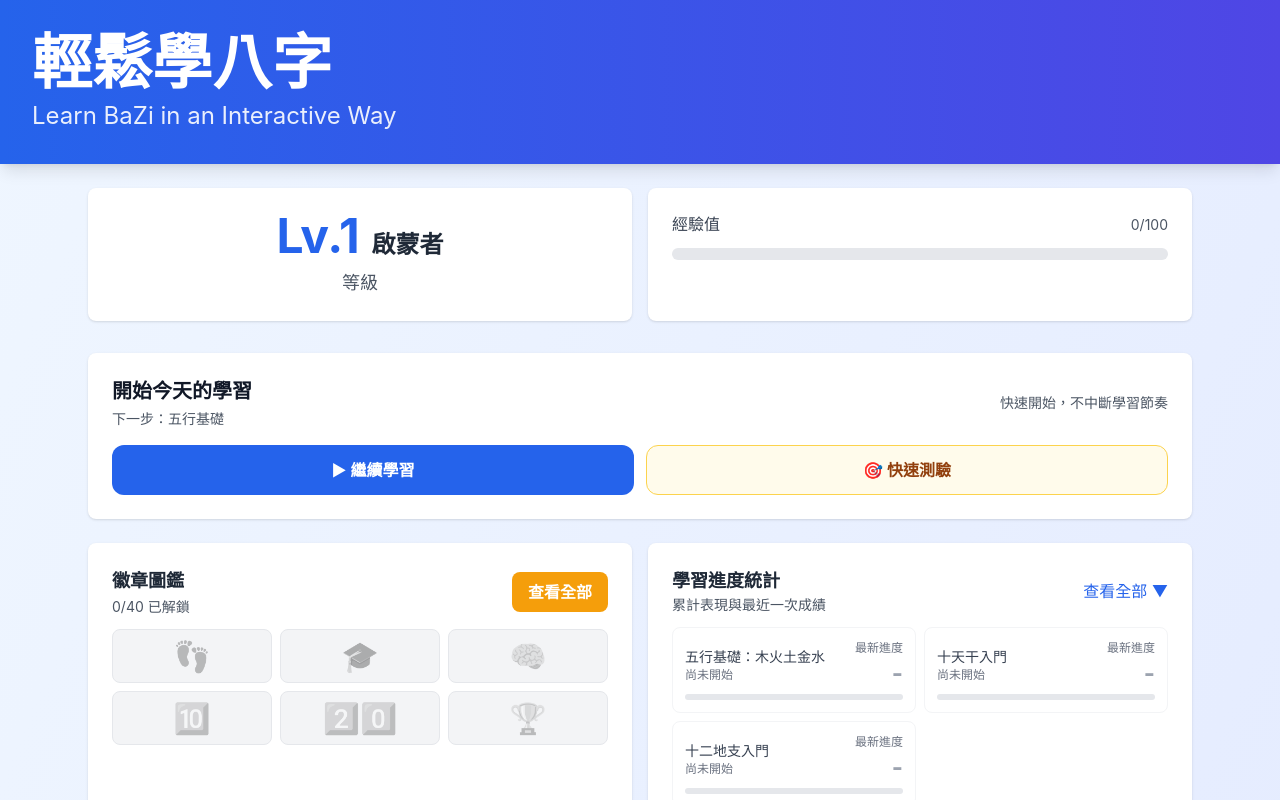
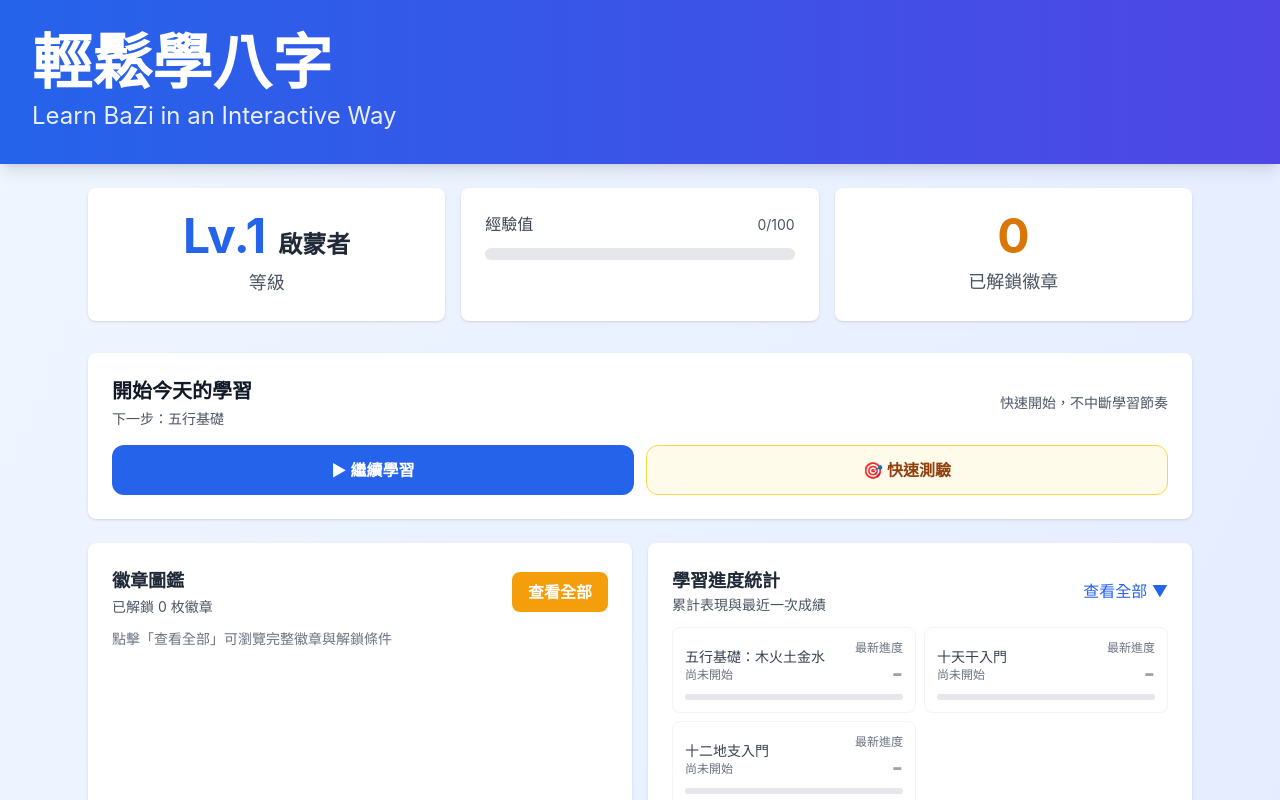
Before and after one commit to insilencio-app/bazi-game, a React (Vite) app: page / in a window 1280 px wide. Shown: the top 800 px of the page. Built offline with nearby package versions, Linux system fonts and the light colour scheme.

Commit message:
Refine home stats row and simplify badge gallery preview

```diff
--- a/src/components/home/BadgesView.tsx
+++ b/src/components/home/BadgesView.tsx
@@ -26,9 +26,7 @@ export const BadgesView: React.FC<BadgesViewProps> = ({
         <div className="flex flex-col sm:flex-row sm:items-center sm:justify-between gap-3 sm:gap-0">
           <div>
             <h1 className="text-2xl sm:text-3xl lg:text-4xl font-bold">徽章圖鑑</h1>
-            <p className="text-sm sm:text-base opacity-95 mt-1">
-              已解鎖 {unlockedBadgeIds.length}/{allBadgeIds.length}
-            </p>
+            <p className="text-sm sm:text-base opacity-95 mt-1">已解鎖 {unlockedBadgeIds.length}</p>
           </div>
           <button
             onClick={onBack}
--- a/src/components/home/MenuView.tsx
+++ b/src/components/home/MenuView.tsx
@@ -1,12 +1,5 @@
 import React from 'react';
 import { mockLessons } from '../../data/mockData';
-
-type BadgeDefinition = {
-  name: string;
-  emoji: string;
-  hintShort: string;
-  hintLong: string;
-};
 
 type LevelProgress = {
   level: number;
@@ -46,8 +39,6 @@ interface MenuViewProps {
   getLevelTitle: (level: number) => string;
   completedLessonIds: Set<number>;
   unlockedBadgeIds: string[];
-  allBadgeIds: string[];
-  badgeDefinitions: Record<string, BadgeDefinition>;
   onOpenBadgeGallery: () => void;
   isProgressChartsOpen: boolean;
   onToggleProgressCharts: () => void;
@@ -61,8 +52,6 @@ export const MenuView: React.FC<MenuViewProps> = ({
   getLevelTitle,
   completedLessonIds,
   unlockedBadgeIds,
-  allBadgeIds,
-  badgeDefinitions,
   onOpenBadgeGallery,
   isProgressChartsOpen,
   onToggleProgressCharts,
@@ -86,7 +75,7 @@ export const MenuView: React.FC<MenuViewProps> = ({
         </header>
 
         <div className="max-w-6xl mx-auto p-6">
-          <div className="grid grid-cols-1 sm:grid-cols-2 gap-4 mb-8">
+          <div className="grid grid-cols-1 sm:grid-cols-3 gap-4 mb-8">
             <div className="bg-white p-4 sm:p-6 rounded-lg shadow text-center">
               <div className="flex items-baseline justify-center gap-2 sm:gap-3">
                 <span className="text-3xl sm:text-4xl lg:text-5xl font-bold text-blue-600">Lv.{levelProgress.level}</span>
@@ -107,6 +96,10 @@ export const MenuView: React.FC<MenuViewProps> = ({
                   style={{ width: `${Math.min(100, levelProgress.progressPercent)}%` }}
                 ></div>
               </div>
+            </div>
+            <div className="bg-white p-4 sm:p-6 rounded-lg shadow text-center">
+              <p className="text-3xl sm:text-4xl lg:text-5xl font-bold text-amber-600">{unlockedBadgeIds.length}</p>
+              <p className="text-sm sm:text-base lg:text-lg text-gray-600 mt-2">已解鎖徽章</p>
             </div>
           </div>
 
@@ -142,7 +135,7 @@ export const MenuView: React.FC<MenuViewProps> = ({
               <div className="flex items-center justify-between gap-3">
                 <div>
                   <p className="text-base sm:text-lg font-bold text-gray-800">徽章圖鑑</p>
-                  <p className="text-xs sm:text-sm text-gray-600 mt-0.5">{unlockedBadgeIds.length}/{allBadgeIds.length} 已解鎖</p>
+                  <p className="text-xs sm:text-sm text-gray-600 mt-0.5">已解鎖 {unlockedBadgeIds.length} 枚徽章</p>
                 </div>
                 <button
                   onClick={onOpenBadgeGallery}
@@ -151,27 +144,7 @@ export const MenuView: React.FC<MenuViewProps> = ({
                   查看全部
                 </button>
               </div>
-
-              <div className="mt-3 grid grid-cols-3 gap-2">
-                {allBadgeIds.slice(0, 6).map((badgeId) => {
-                  const badge = badgeDefinitions[badgeId];
-                  const unlocked = unlockedBadgeIds.includes(badgeId);
-
-                  return (
-                    <div
-                      key={badgeId}
-                      className={`rounded-lg border p-2 text-center ${
-                        unlocked
-                          ? 'bg-gradient-to-br from-amber-50 to-yellow-50 border-amber-200'
-                          : 'bg-gray-100 border-gray-200'
-                      }`}
-                      title={badge.name}
-                    >
-                      <p className={`text-2xl sm:text-3xl ${unlocked ? '' : 'grayscale opacity-40'}`}>{badge.emoji}</p>
-                    </div>
-                  );
-                })}
-              </div>
+              <p className="mt-3 text-xs sm:text-sm text-gray-500">點擊「查看全部」可瀏覽完整徽章與解鎖條件</p>
             </div>
 
             <div className="bg-white p-4 sm:p-6 rounded-lg shadow">
--- a/src/pages/HomePage.tsx
+++ b/src/pages/HomePage.tsx
@@ -469,8 +469,6 @@ export const HomePage: React.FC = () => {
         getLevelTitle={getLevelTitle}
         completedLessonIds={completedLessonIds}
         unlockedBadgeIds={unlockedBadgeIds}
-        allBadgeIds={allBadgeIds}
-        badgeDefinitions={BADGE_DEFINITIONS}
         onOpenBadgeGallery={() => navigateToMode('badges')}
         isProgressChartsOpen={isProgressChartsOpen}
         onToggleProgressCharts={() => setIsProgressChartsOpen((prev) => !prev)}
```
